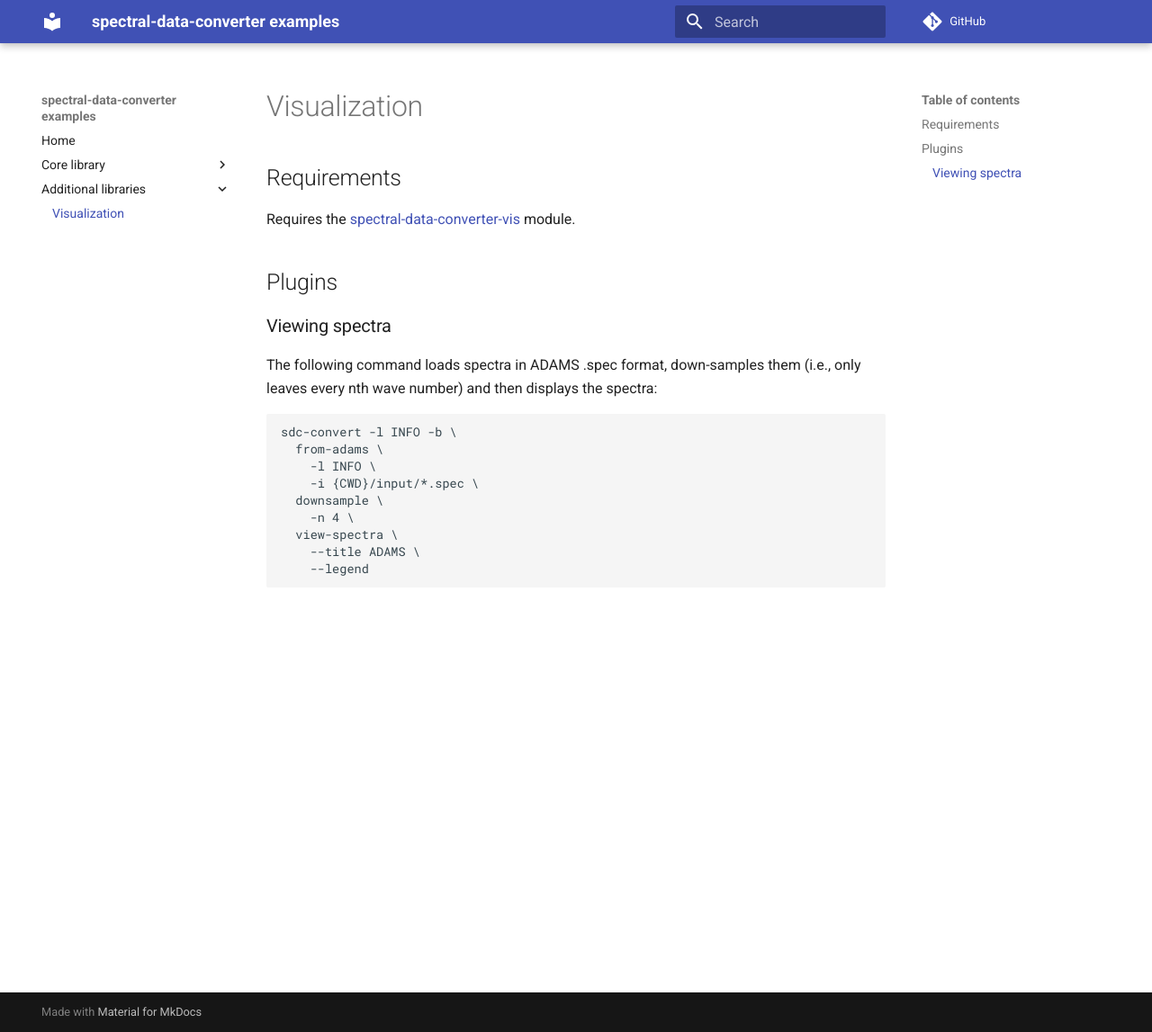
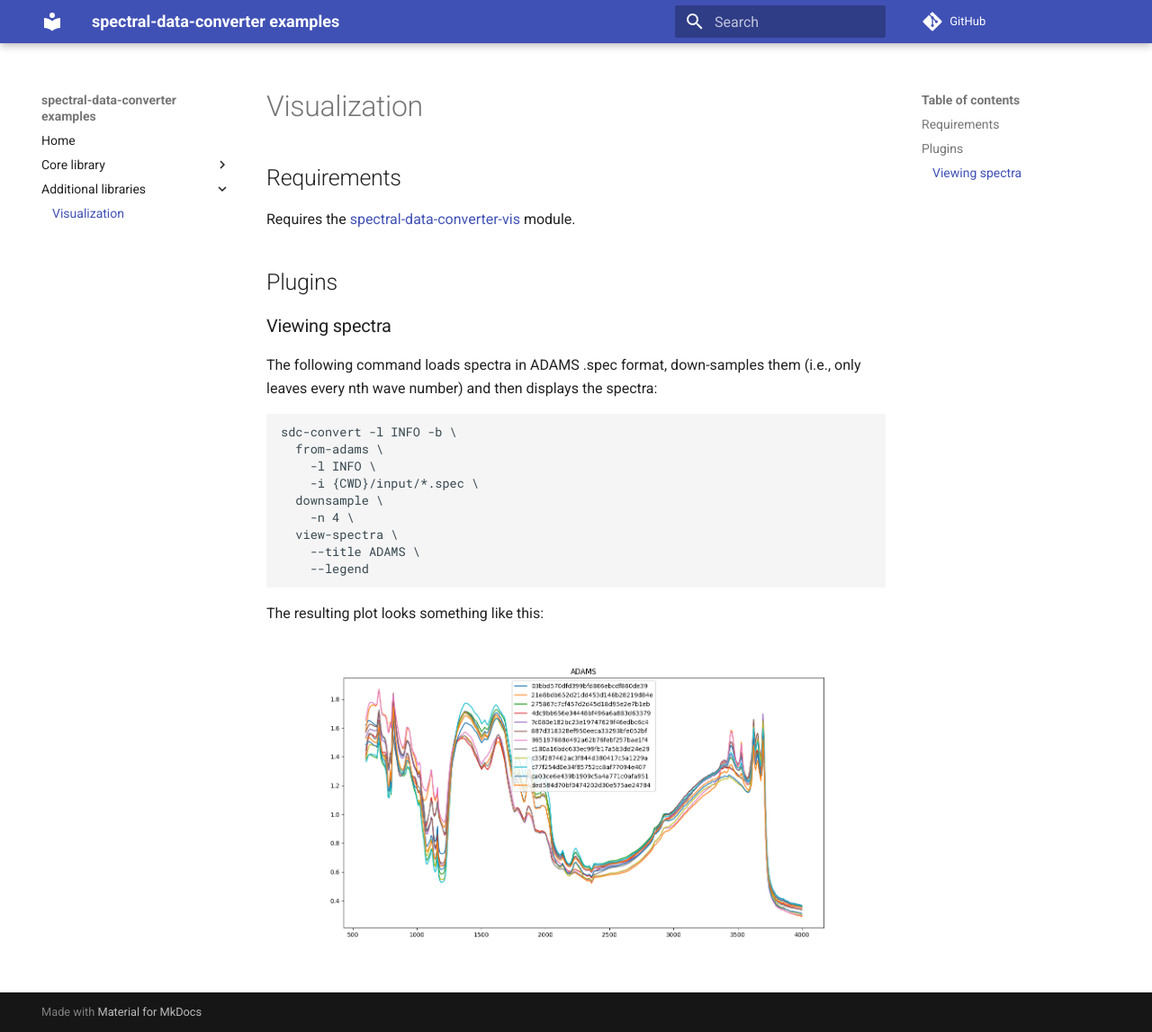
Before and after one commit to waikato-datamining/spectral-data-converter-examples, an MkDocs documentation site: the page built from docs/vis.md, in a window 1280 px wide and 1147 px high. Shown: the whole window at 90% size. Built offline with MkDocs 1.6.1 and Material for MkDocs 9.7.7, drawn with Linux system fonts in a browser that asks for light colours; comment, search, counter and statistics services are not loaded.

Commit message:
added example plot

````diff
--- a/docs/vis.md
+++ b/docs/vis.md
@@ -21,3 +21,7 @@ sdc-convert -l INFO -b \
     --title ADAMS \
     --legend
 ```
+
+The resulting plot looks something like this:
+
+![Displaying some spectra (view_spectra.png)](img/view_spectra.png)
````
Also changed, not shown: docs/img/view_spectra.png (added).
